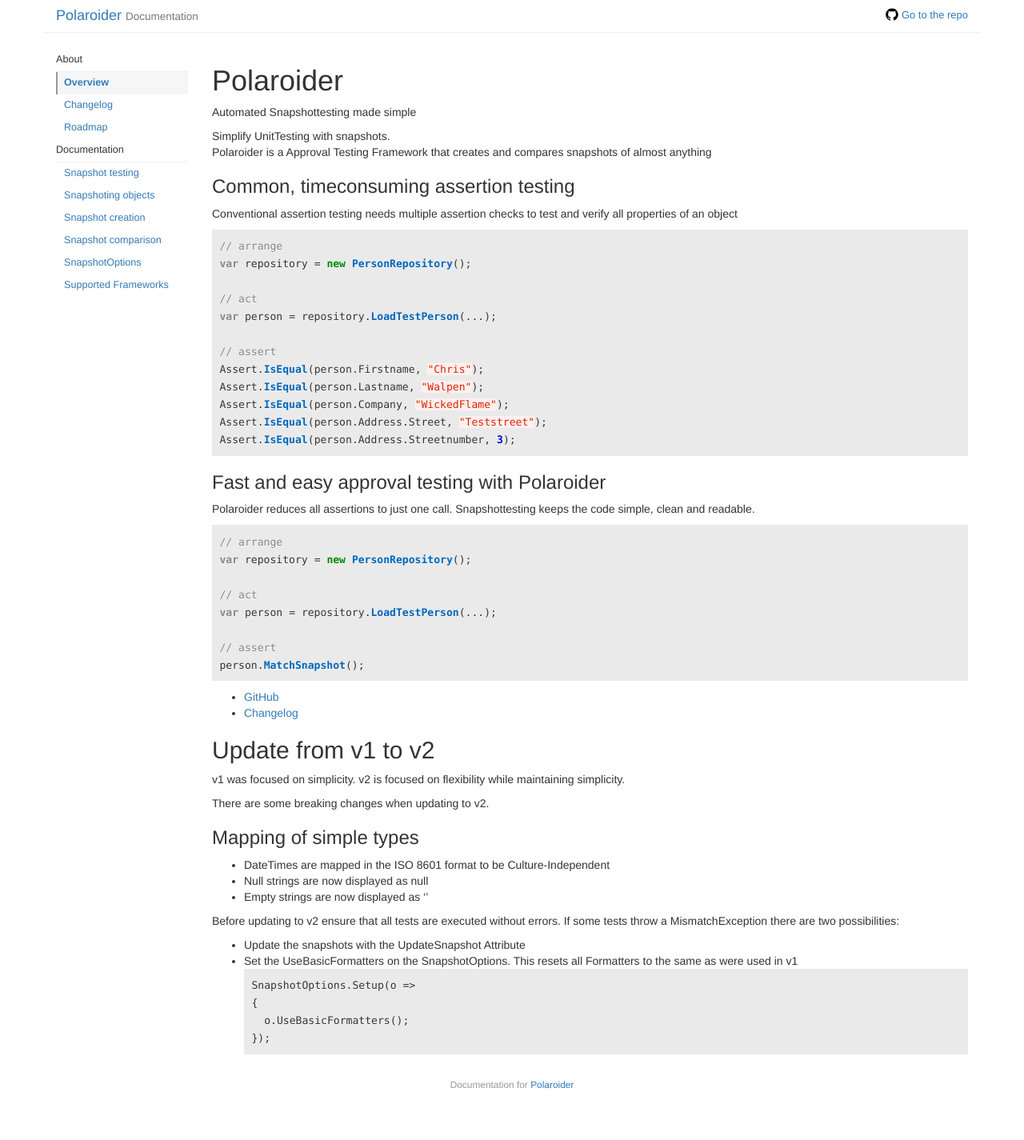
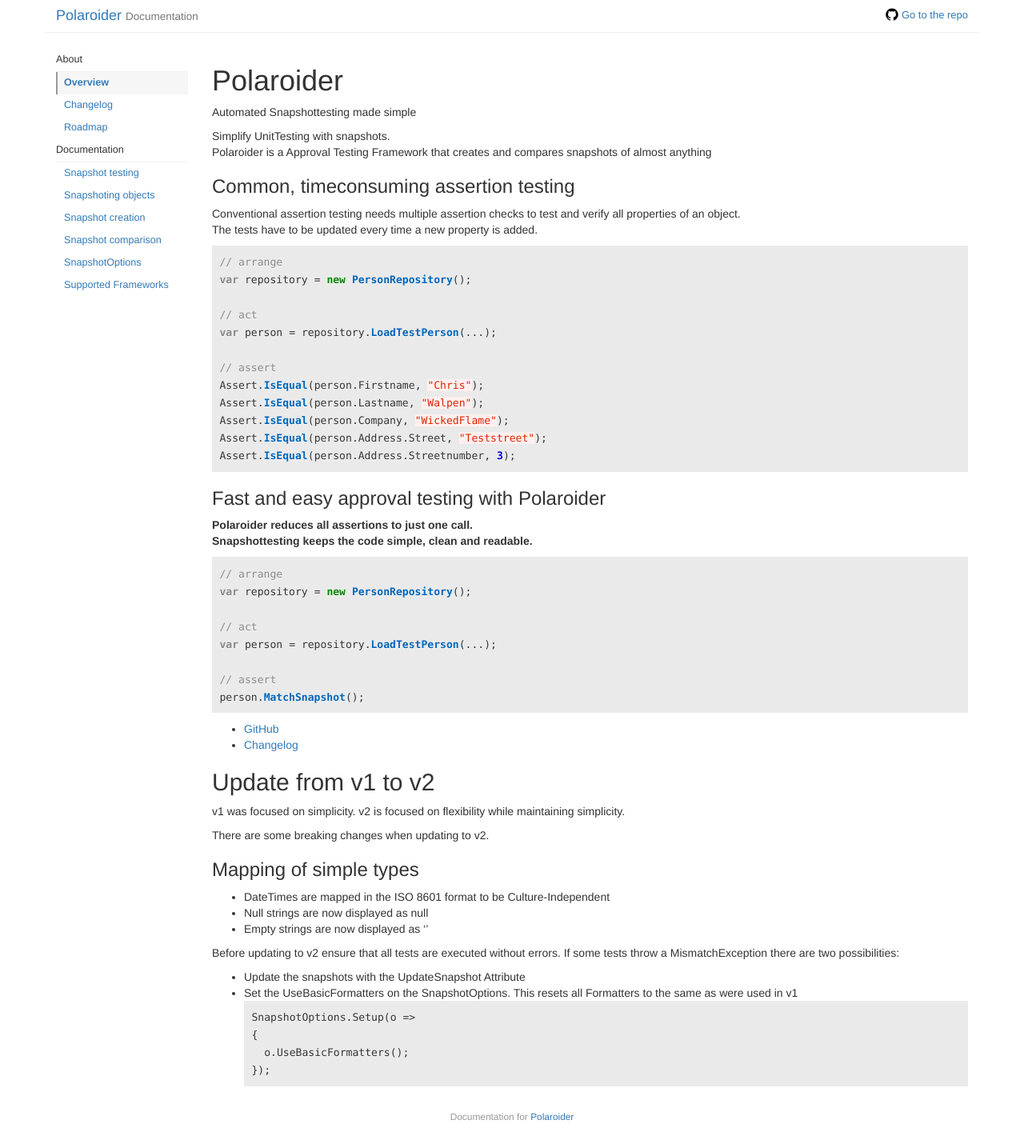
Before and after one commit to WickedFlame/Polaroider, a Jekyll site: the page built from docs/index.md, in a window 1280 px wide. Shown: the whole page at 80% size. Built offline with Jekyll 4.4.1, drawn with Linux system fonts in a browser that asks for light colours; our own code applies the rules of GitHub Pages for plain Markdown files; before the commit the page ends 1385 px from its top, so only the background shows below that.

Commit message:
Update index of docs

````diff
--- a/docs/index.md
+++ b/docs/index.md
@@ -9,7 +9,9 @@ Simplify UnitTesting with snapshots.
 Polaroider is a Approval Testing Framework that creates and compares snapshots of almost anything
 
 ### Common, timeconsuming assertion testing
-Conventional assertion testing needs multiple assertion checks to test and verify all properties of an object
+Conventional assertion testing needs multiple assertion checks to test and verify all properties of an object.
+The tests have to be updated every time a new property is added.
+
 ```csharp
 // arrange
 var repository = new PersonRepository();
@@ -26,8 +28,9 @@ Assert.IsEqual(person.Address.Streetnumber, 3);
 ```
 
 ### Fast and easy approval testing with Polaroider
-Polaroider reduces all assertions to just one call.
-Snapshottesting keeps the code simple, clean and readable.
+**Polaroider reduces all assertions to just one call.**
+**Snapshottesting keeps the code simple, clean and readable.**
+
 ```csharp
 // arrange
 var repository = new PersonRepository();
````
